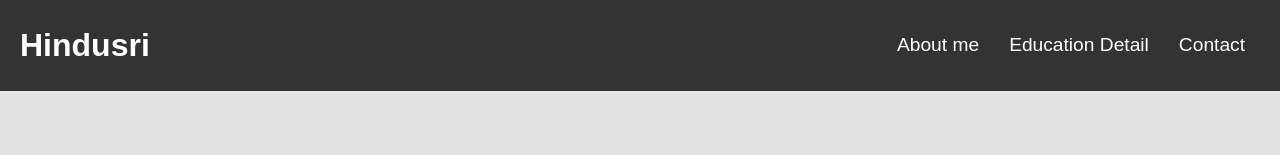
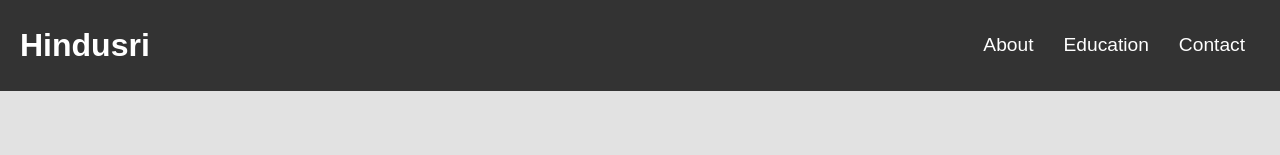
Before and after one commit to Sri03092002/portfolio, a plain HTML site: page index.html in a window 1280 px wide. Shown: the top 155 px of the page. Drawn offline with Linux system fonts and the light colour scheme.

Commit message:
refactor:spelling change

```diff
--- a/index.html
+++ b/index.html
@@ -15,8 +15,8 @@
             <h1 class="logo">Hindusri</h1>
             <nav>
                 <ul>
-                    <li><a href="#about">About me</a></li>
-                    <li><a href="#education">Education Detail</a></li>
+                    <li><a href="#about">About </a></li>
+                    <li><a href="#education">Education</a></li>
                     <li><a href="#contact">Contact</a></li>
                 </ul>
             </nav>
```
